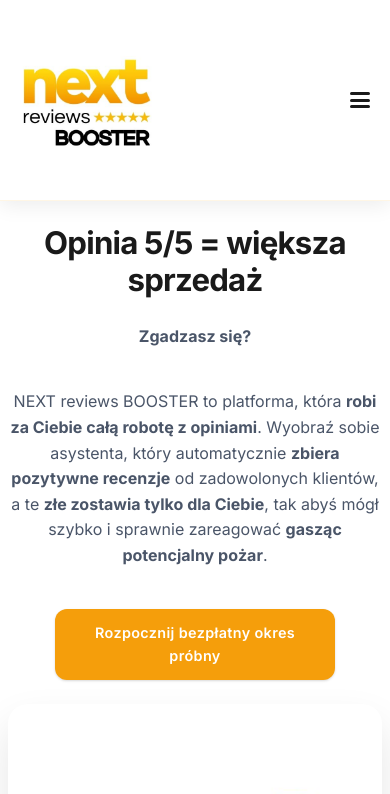
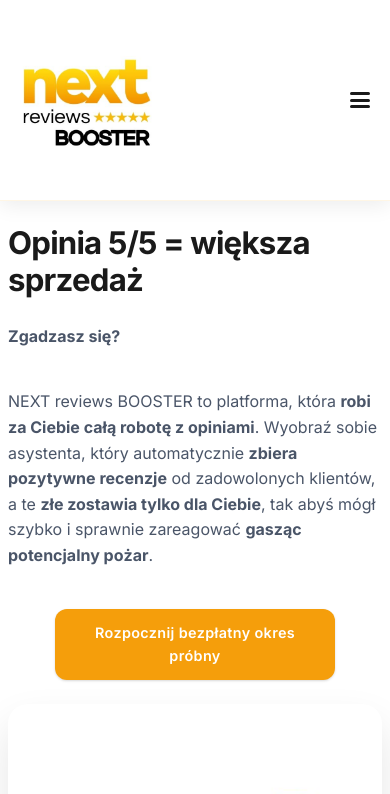
Before and after one commit to NEXTmarketingSTUDIO/next-review-booster, a React (Vite) app in the folder frontend/: page / in a window 390 px wide. Shown: the top 794 px of the page. Built offline with nearby package versions, Linux system fonts and the light colour scheme; no server answers.

Commit message:
Aling mobile text to the left

```diff
--- a/frontend/src/App.css
+++ b/frontend/src/App.css
@@ -101,7 +101,6 @@
   box-shadow: 0 4px 20px rgba(0, 0, 0, 0.08);
   transition: background 0.3s ease, padding 0.3s ease, box-shadow 0.3s ease;
   will-change: background, padding, box-shadow;
-  scroll-snap-align: start;
 }
 
 .navigation.scrolled {
@@ -351,12 +350,6 @@
 /* Smooth scrolling for anchor links */
 html {
   scroll-behavior: smooth;
-  scroll-snap-type: y proximity;
-}
-
-/* Snap points dla lepszej kontroli menu */
-body {
-  scroll-snap-type: y proximity;
 }
 
 .connection-status {
@@ -396,7 +389,6 @@
   position: relative;
   overflow: hidden;
   padding: 2rem 0;
-  scroll-snap-align: start;
 }
 
 .hero-background {
@@ -646,7 +638,6 @@
 .features {
   padding: 6rem 0;
   background: rgba(0, 0, 0, 0.02);
-  scroll-snap-align: start;
 }
 
 .features-grid {
@@ -1268,7 +1259,7 @@
   margin-bottom: 4rem;
 }
 
-.decision-header p {
+.decision-header h2 {
   font-size: clamp(2rem, 4vw, 2.75rem);
   font-weight: 400;
   color: var(--text-dark);
@@ -2220,7 +2211,6 @@
   padding: clamp(3rem, 8vw, 6rem) 0;
   background: linear-gradient(135deg, #1a1a1a 0%, #2d2d2d 100%);
   color: white;
-  scroll-snap-align: start;
 }
 
 .roi-content {
@@ -3151,11 +3141,17 @@
   }
 
   .hero-title {
+    text-align: left !important;
     font-size: clamp(1.8rem, 8vw, 2.5rem);
   }
 
   .hero-subtitle {
+    text-align: left !important;
     font-size: clamp(1rem, 4vw, 1.2rem);
+  }
+
+  .hero-logo {
+    margin-bottom: 0 !important;
   }
 
   .hero-buttons .btn {
@@ -3165,6 +3161,22 @@
 
   .logo-section {
     margin-bottom: 2rem;
+  }
+
+  .decision-header h2 {
+    text-align: left !important;
+  }
+
+  .section-header h2, p {
+    text-align: left !important;
+  }
+
+  .roi-text {
+    text-align: left !important;
+  }
+
+  .cta-content h2 {
+    text-align: left !important;
   }
 
   .status-section {
--- a/frontend/src/App.jsx
+++ b/frontend/src/App.jsx
@@ -182,40 +182,22 @@
   }, []);
 
 
-  // Obsługa scroll z snap points
+  // Obsługa scroll - standardowe zachowanie
   useEffect(() => {
     let ticking = false;
-    let lastScrollY = window.scrollY;
-    let snapTimeout = null;
 
     const handleScroll = () => {
       if (!ticking) {
         requestAnimationFrame(() => {
-          const currentScrollY = window.scrollY;
-          const scrollDelta = Math.abs(currentScrollY - lastScrollY);
+          const scrolled = window.scrollY > 50;
 
-          // Snap point threshold - menu zmienia się tylko przy większych przewijaniach
-          const snapThreshold = 100;
-
-          if (scrollDelta >= snapThreshold) {
-            const scrolled = currentScrollY > snapThreshold;
-
-            // Wyczyść poprzedni timeout
-            if (snapTimeout) {
-              clearTimeout(snapTimeout);
+          // Zmień stan tylko jeśli rzeczywiście się zmienił
+          setIsScrolled(prevScrolled => {
+            if (prevScrolled !== scrolled) {
+              return scrolled;
             }
-
-            // Dodaj opóźnienie dla stabilności
-            snapTimeout = setTimeout(() => {
-              setIsScrolled(prevScrolled => {
-                if (prevScrolled !== scrolled) {
-                  return scrolled;
-                }
-                return prevScrolled;
-              });
-              lastScrollY = currentScrollY;
-            }, 150);
-          }
+            return prevScrolled;
+          });
 
           ticking = false;
         });
@@ -224,12 +206,7 @@
     };
 
     window.addEventListener('scroll', handleScroll, { passive: true });
-    return () => {
-      window.removeEventListener('scroll', handleScroll);
-      if (snapTimeout) {
-        clearTimeout(snapTimeout);
-      }
-    };
+    return () => window.removeEventListener('scroll', handleScroll);
   }, []);
 
   const checkHealth = async () => {
@@ -535,7 +512,7 @@
                 <div className="container">
                   <div className="decision-content">
                     <div className="decision-header">
-                      <p>Gdy każdy produkt/usługa <strong>wygląda podobnie</strong>, <br />pięć gwiazdek staje się <strong>jedynym kryterium wyboru.</strong></p>
+                      <h2>Gdy każdy produkt/usługa <strong>wygląda podobnie</strong>, <br />pięć gwiazdek staje się <strong>jedynym kryterium wyboru.</strong></h2>
                     </div>
 
                     <div className="decision-grid">
--- a/frontend/src/styles/mobile.css
+++ b/frontend/src/styles/mobile.css
@@ -9,7 +9,6 @@
     backface-visibility: hidden;
     -webkit-perspective: 1000;
     perspective: 1000;
-    scroll-snap-align: start;
   }
 
   .nav-links, .nav-right {
@@ -17,16 +16,6 @@
     transform: translateZ(0);
     -webkit-backface-visibility: hidden;
     backface-visibility: hidden;
-  }
-
-  /* Enhanced snap points for mobile */
-  html {
-    scroll-snap-type: y mandatory;
-  }
-
-  .hero, .features, .roi-section {
-    scroll-snap-align: start;
-    scroll-snap-stop: always;
   }
 }
 
```
